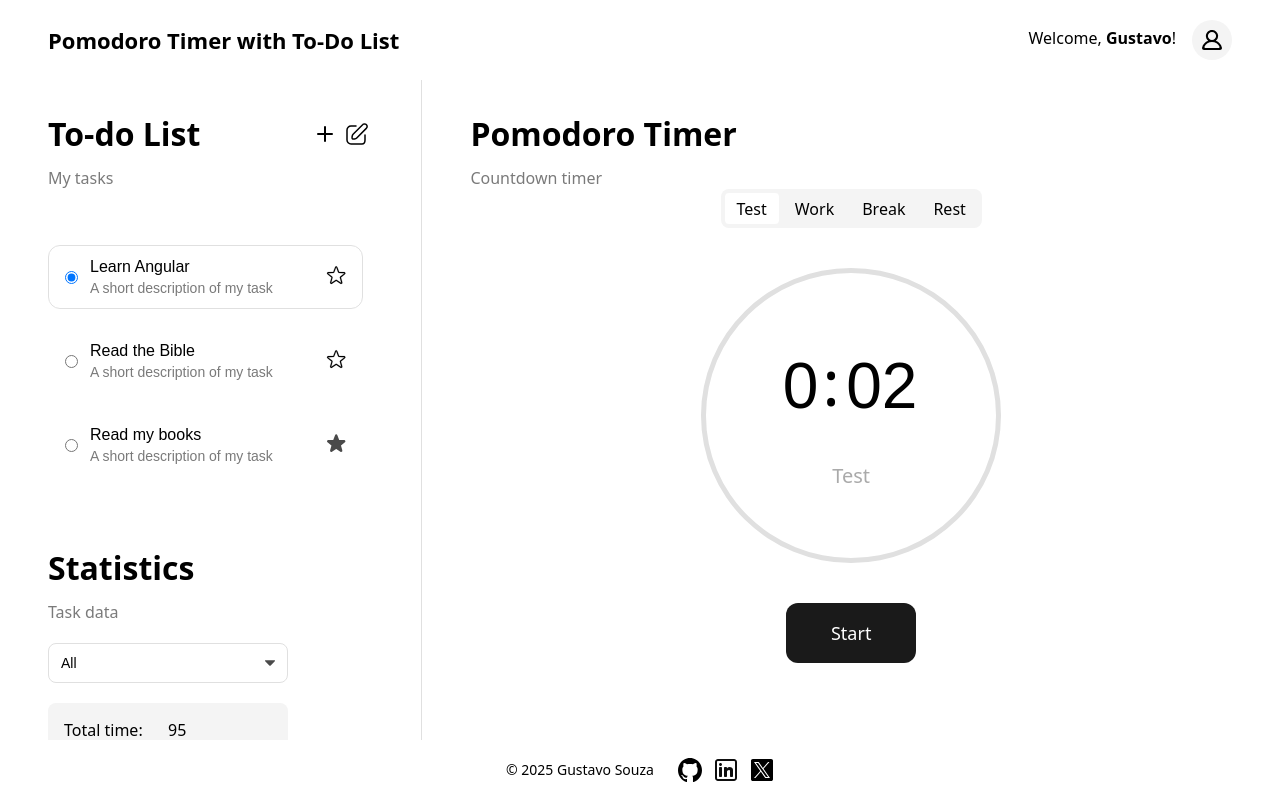
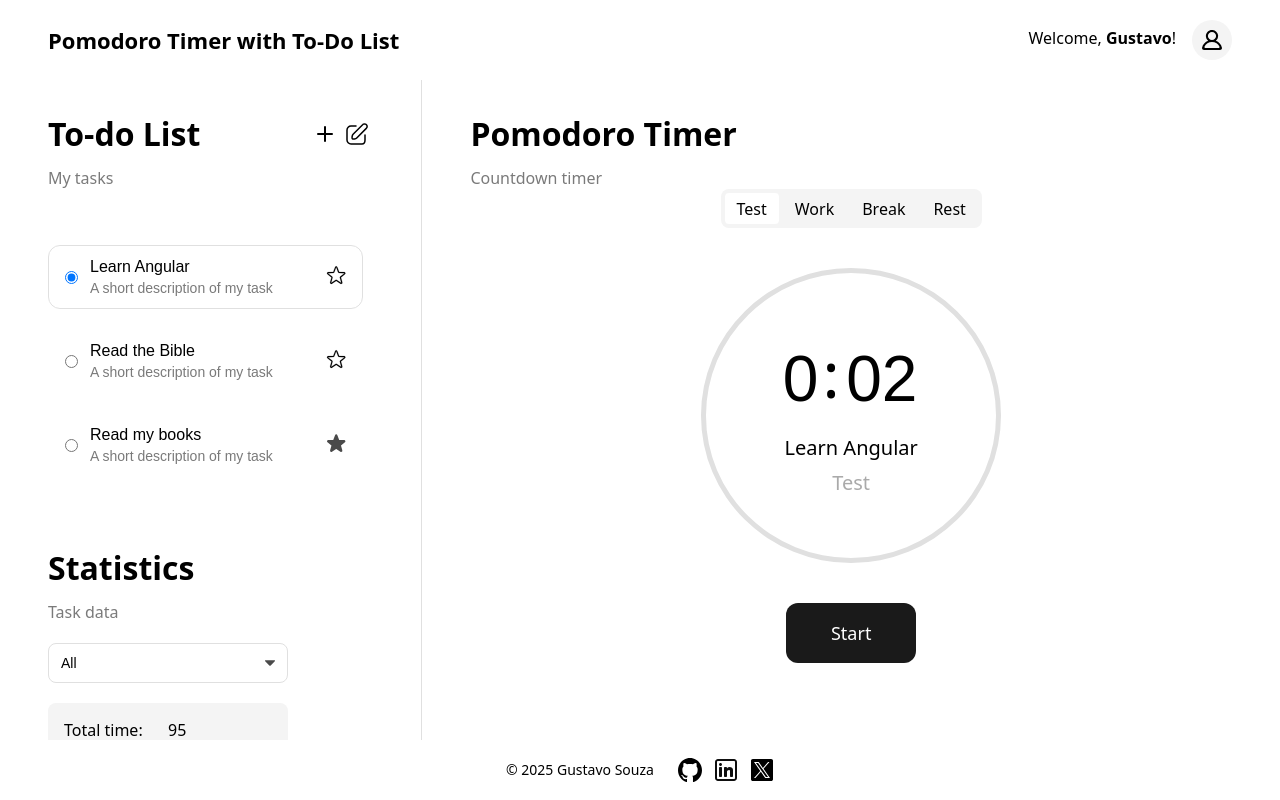
Before and after one commit to GustavoSouza123/pomodoro-timer, an Angular app in the folder frontend/: page /home in a window 1280 px wide. Built offline with nearby package versions, Linux system fonts and the light colour scheme; no server answers.

Commit message:
active task in the timer

```diff
--- a/frontend/src/app/pomodoro/pomodoro.component.html
+++ b/frontend/src/app/pomodoro/pomodoro.component.html
@@ -28,7 +28,10 @@
         <div>:</div>
         <input type="text" class="seconds" [(ngModel)]="secondsStr" readonly />
       </div>
-      <div class="description">{{ activeTab.name }}</div>
+      <div class="description">
+				<div class="task">{{ activeTask?.title }}</div>
+				<div class="tab">{{ activeTab.name }}</div>
+			</div>
     </div>
     <div class="buttons">
       <div class="button" (click)="onStartClick()">
--- a/frontend/src/app/pomodoro/pomodoro.component.scss
+++ b/frontend/src/app/pomodoro/pomodoro.component.scss
@@ -74,7 +74,7 @@ section {
     .timer {
       @include mixins.align-center();
       flex-direction: column;
-      gap: 32px;
+      gap: 12px;
       width: 300px;
       height: 300px;
       border: 5px solid base.$border;
@@ -116,9 +116,19 @@ section {
       }
 
       .description {
-        color: base.$color-terciary;
         font-size: 20px;
         // text-transform: uppercase;
+        display: flex;
+        flex-direction: column;
+        align-items: center;
+				gap: 8px;
+
+        // .task {
+        // }
+
+        .tab {
+          color: base.$color-terciary;
+        }
       }
     }
 
--- a/frontend/src/app/pomodoro/pomodoro.component.ts
+++ b/frontend/src/app/pomodoro/pomodoro.component.ts
@@ -4,6 +4,8 @@ import { FormsModule } from '@angular/forms';
 import { TitleComponent } from '../title/title.component';
 import { Settings, SettingsService } from '../settings/settings.service';
 import { MatIconModule } from '@angular/material/icon';
+import { TasksService } from '../todo-list/tasks.service';
+import { Task } from '../todo-list/task.model';
 
 interface Tab {
   id: number;
@@ -68,14 +70,22 @@ export class PomodoroComponent implements OnInit, AfterViewInit {
   timerStarted: boolean = false;
   isPaused: boolean = false;
   alarmStarted: boolean = false;
-	timer: any;
+  timer: any;
 
-  constructor(private settingsService: SettingsService) {}
+	activeTask?: Task;
+
+  constructor(private settingsService: SettingsService, private tasksService: TasksService) {}
 
   ngOnInit(): void {
     this.checkSeconds();
     this.settings = this.settingsService.getSettings();
     this.selectedAlarm = this.settings.alarms[this.settings.selectedAlarm].file;
+
+		this.tasksService.taskClicked.subscribe(activeTask => {
+			this.activeTask = activeTask;
+		});
+
+		this.activeTask = this.tasksService.getActiveTask();
   }
 
   ngAfterViewInit(): void {
@@ -95,10 +105,10 @@ export class PomodoroComponent implements OnInit, AfterViewInit {
         this.isPaused = false;
       }
       if (this.alarmStarted) {
-      	this.resetAlarm();
+        this.resetAlarm();
       }
     } else {
-    	this.timer = setInterval(() => {
+      this.timer = setInterval(() => {
         if (!this.isPaused) {
           this.seconds--;
           if (this.seconds < 0) {
@@ -127,7 +137,7 @@ export class PomodoroComponent implements OnInit, AfterViewInit {
     this.alarmStarted = false;
     this.minutes = this.activeTab.time.minutes;
     this.seconds = this.activeTab.time.seconds;
-		clearInterval(this.timer);
+    clearInterval(this.timer);
     this.checkSeconds();
     this.checkInputWidth();
   }
--- a/frontend/src/app/todo-list/tasks.service.ts
+++ b/frontend/src/app/todo-list/tasks.service.ts
@@ -6,8 +6,9 @@ import { Task } from './task.model';
 })
 export class TasksService {
   taskCreated = new EventEmitter<Task[]>();
+	taskClicked = new EventEmitter<Task>();
   editClicked = new EventEmitter<boolean>();
-	taskDeleted = new EventEmitter<Task[]>();
+  taskDeleted = new EventEmitter<Task[]>();
 
   private tasks: Task[] = [
     {
@@ -48,6 +49,10 @@ export class TasksService {
     return this.tasks.find((task) => task.id === id);
   }
 
+  getActiveTask() {
+    return this.tasks.find((task) => task.active);
+  }
+
   createTask() {
     this.tasks.push({
       id: this.tasks.length + 1,
@@ -65,6 +70,7 @@ export class TasksService {
       task.active = false;
       if (task.id === id) {
         task.active = true;
+				this.taskClicked.emit(task);
       }
     });
   }
@@ -77,8 +83,11 @@ export class TasksService {
     });
   }
 
-	deleteTask(id?: number) {
-		this.tasks.splice(this.tasks.findIndex(task => task.id === id), 1);
-		this.taskDeleted.emit(this.tasks.slice());
-	}
+  deleteTask(id?: number) {
+    this.tasks.splice(
+      this.tasks.findIndex((task) => task.id === id),
+      1
+    );
+    this.taskDeleted.emit(this.tasks.slice());
+  }
 }
```
Lines whose indentation alone changed are shown as unchanged.
